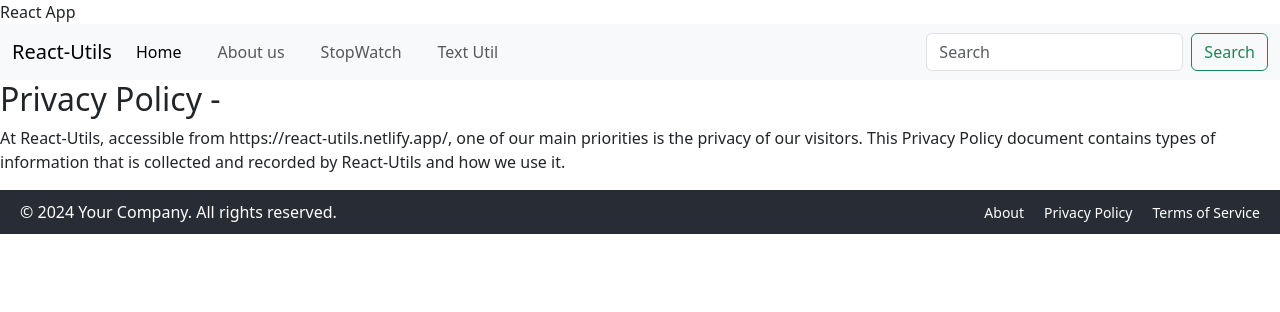
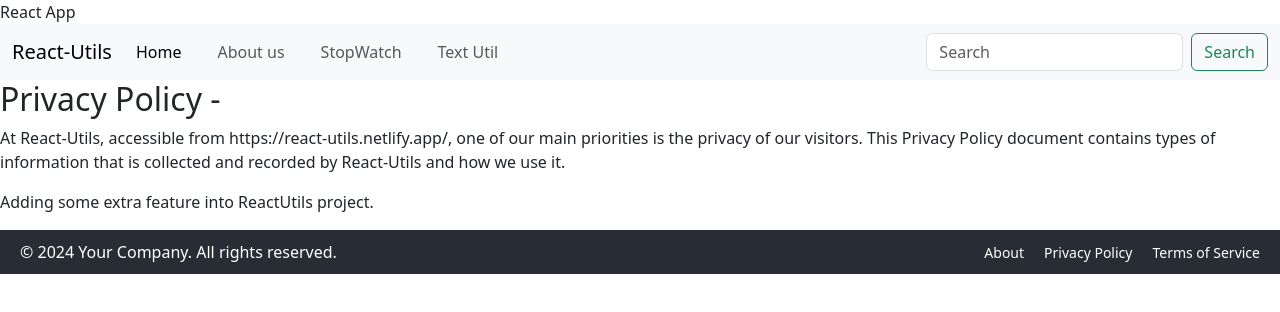
Before and after one commit to kamleshpathak07/ReactUtils, a React (Create React App) app: page /privacy-policy in a window 1280 px wide. Shown: the top 312 px of the page. Built offline with nearby package versions, Linux system fonts and the light colour scheme.

Commit message:
changes made as whole

```diff
--- a/src/Component/Layout/PrivacyPolicy.js
+++ b/src/Component/Layout/PrivacyPolicy.js
@@ -8,6 +8,7 @@ export default function PrivacyPolicy() {
         document contains types of information that is collected and recorded by
         React-Utils and how we use it.
       </p>
+      <p> Adding some extra feature into ReactUtils project.</p>
     </>
   );
 }
```
